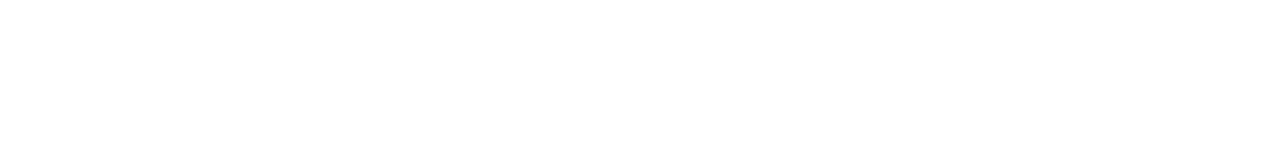
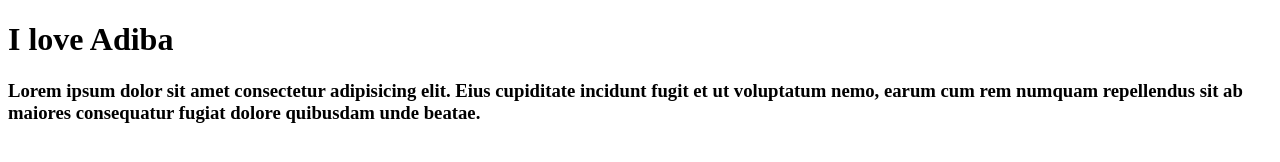
Before and after one commit to almamun4901/First-resp, a plain HTML site: page index.html in a window 1280 px wide. Drawn offline with Linux system fonts and the light colour scheme.

Commit message:
added header

```diff
--- a/index.html
+++ b/index.html
@@ -7,6 +7,7 @@
     <title>First git resp</title>
 </head>
 <body>
-
+    <h1>I love Adiba</h1>
+    <h3>Lorem ipsum dolor sit amet consectetur adipisicing elit. Eius cupiditate incidunt fugit et ut voluptatum nemo, earum cum rem numquam repellendus sit ab maiores consequatur fugiat dolore quibusdam unde beatae.</h3>
 </body>
 </html>
```
